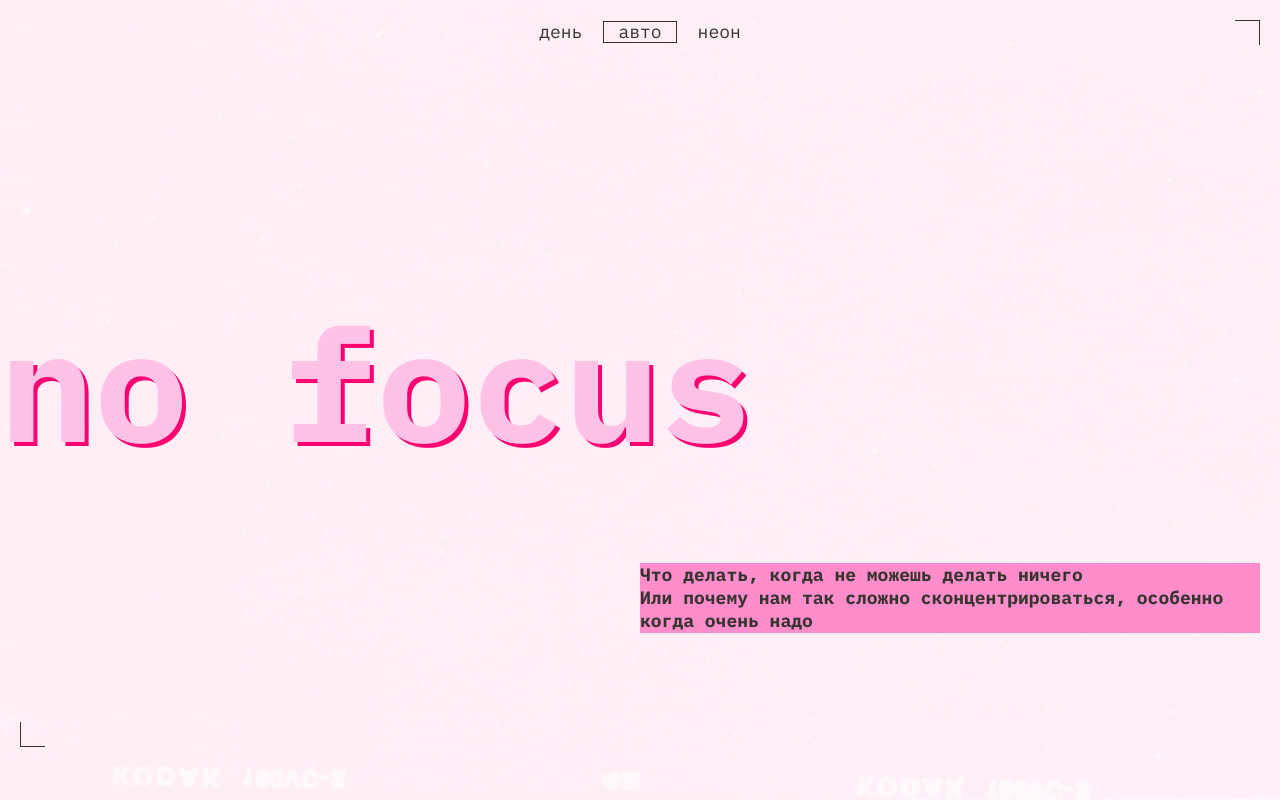
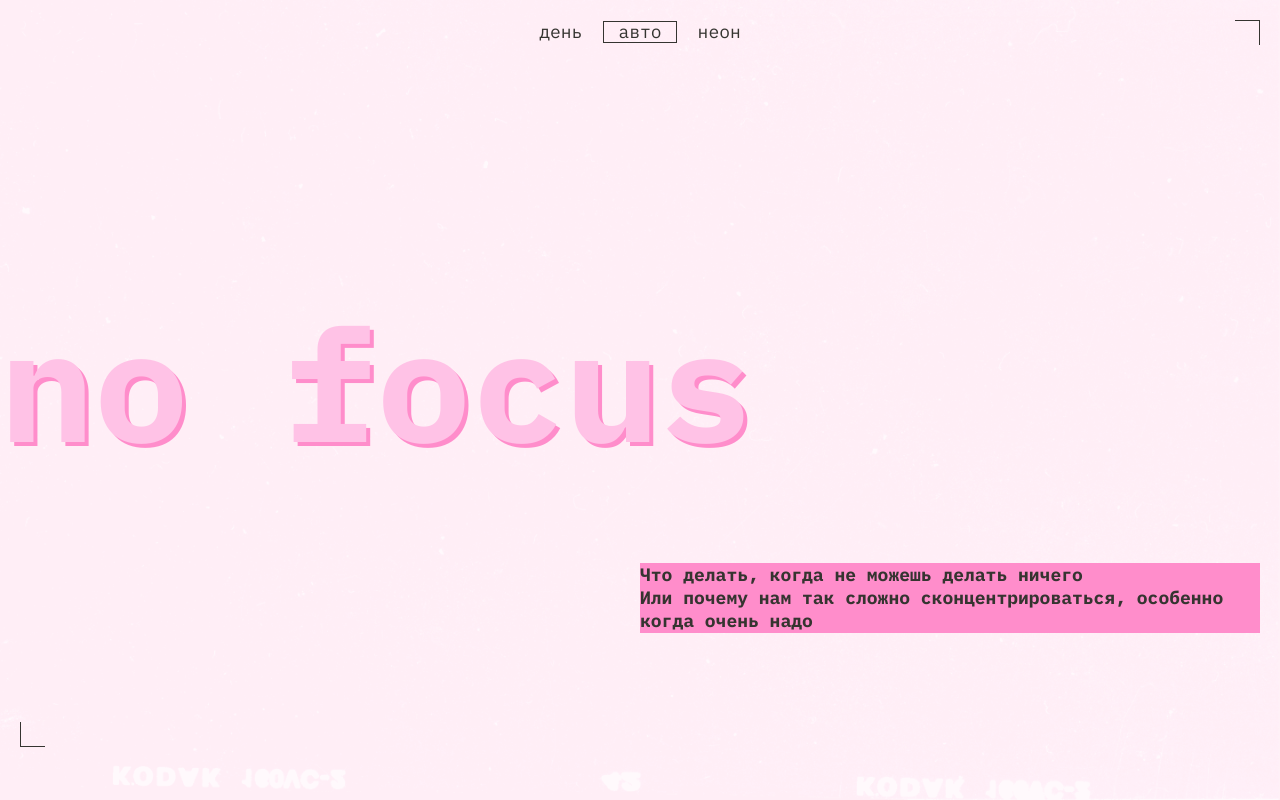
Before and after one commit to JuliaSolberg/slozhno-sosredotochitsya-fd, a plain HTML site: page index.html in a window 1280 px wide. Shown: the top 800 px of the page. Drawn offline with Linux system fonts and the light colour scheme.

Commit message:
some adjustments

```diff
--- a/styles/light.css
+++ b/styles/light.css
@@ -10,7 +10,7 @@
     чем стили в медиазапросе предпочтений пользователя
   */
   --accent-main-header-color: #FFC2E6;
-  --accent-main-header-shadow-color: #FF0070;
+  --accent-main-header-shadow-color: #FF8DCB;
   --corner-color: #353430;
   --pale-color: rgba(53, 52, 48, 0.4);
   --theme-font-color: #353430;
@@ -42,7 +42,7 @@
 @media (prefers-color-scheme: light) {
   :root {
     --accent-main-header-color: #FFC2E6;
-    --accent-main-header-shadow-color: #FF0070;  /*#FF8DCB*/
+    --accent-main-header-shadow-color: #FF8DCB;
     --corner-color: #353430;
     --pale-color: rgba(53, 52, 48, 0.4);
     --theme-font-color: #353430;
```
